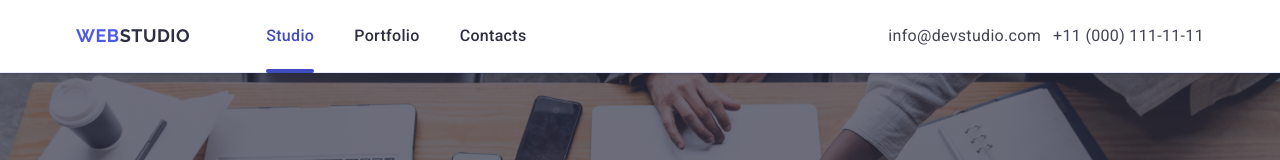
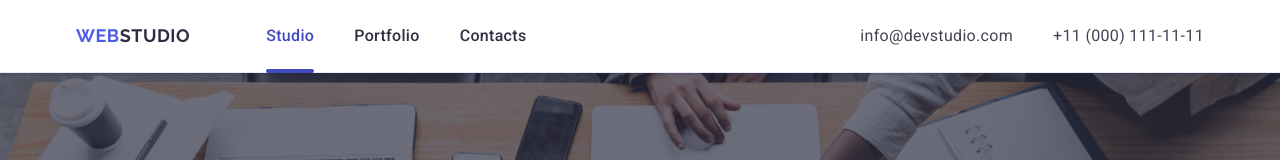
Before and after one commit to shikigami12/goit-markup-hw-06, a plain HTML site: page index.html in a window 1280 px wide. Shown: the top 160 px of the page. Drawn offline with nearby package versions, Linux system fonts and the light colour scheme; a web font is replaced by a local one.

Commit message:
fox contact info

```diff
--- a/css/styles.css
+++ b/css/styles.css
@@ -343,12 +343,15 @@ address {
   .contact-list {
     flex-direction: column;
     gap: 12px;
+    font-size: 12px;
   }
 }
 
 @media only screen and (min-width: 1158px) {
   .contact-list {
     flex-direction: row;
+    gap: 40px;
+    font-size: 16px;
   }
 }
 
```
